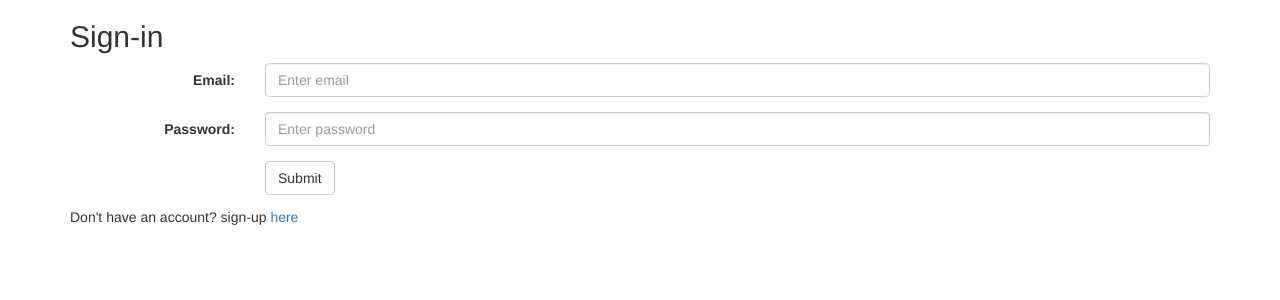
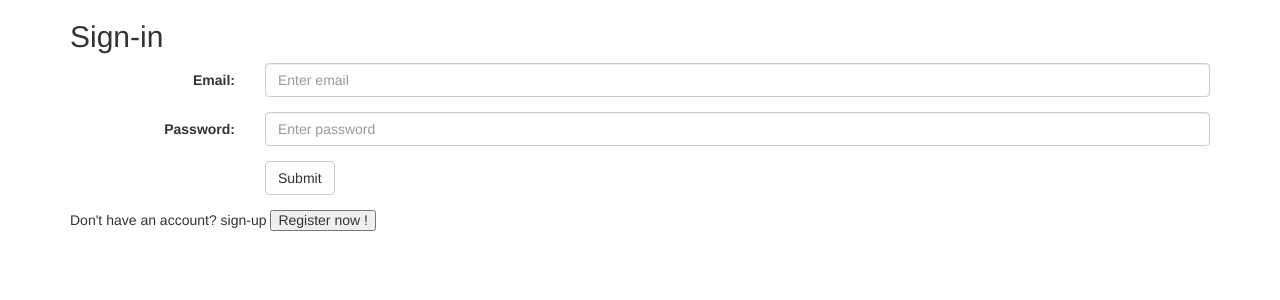
Before and after one commit to abdelrahmanabdelnabi/Course-Registration, a PHP site: page /login.php in a window 1280 px wide. Shown: the top 300 px of the page. Run offline with PHP 8.4, Linux system fonts and the light colour scheme; some libraries are stand-ins or nearby versions.

Commit message:
Bug Fixes

```diff
--- a/login.php
+++ b/login.php
@@ -51,6 +51,16 @@ if($_SERVER["REQUEST_METHOD"] == "POST") {
    <script src="https://ajax.googleapis.com/ajax/libs/jquery/3.2.0/jquery.min.js"></script>
    <script src="https://maxcdn.bootstrapcdn.com/bootstrap/3.3.7/js/bootstrap.min.js"></script>
 
+   <script src="http://code.jquery.com/jquery-1.4.min.js" type="text/javascript"></script>
+   <script type="text/javascript">
+         $(document).ready(function(){
+            $("#register").click(function(){
+                $('#result').load('register.php');
+              //alert("Thanks for visiting!");
+            });
+          });
+    </script>
+
 </head>
 
 <body>
@@ -84,7 +94,8 @@ if($_SERVER["REQUEST_METHOD"] == "POST") {
       echo '<div class="alert alert-danger">'.$error.'</div>';
 ?>
 </form>
-<h5>Don't have an account? sign-up <a href="register.php">here</a></h5>
+<h5>Don't have an account? sign-up <input type='button' value='Register now !' id="register"></h5>
+<div id="result" style="clear:both;"></div>
 
 </div>
 
--- a/welcome.php
+++ b/welcome.php
@@ -15,7 +15,7 @@ include 'bootstrap.css';
 			<div class="col-md-3">
 				<h1>Welcome <?php echo $_SESSION['name']; ?></h1>
 				<?php  if($_SESSION['dept'] !== '') {
-					echo '<h1><a href="/database/lab1/reg_courses.php">Courses</a></h1>';
+					echo '<h1><a href="reg_courses.php">Courses</a></h1>';
 				}
 				?>
 				<h1><a href = "logout.php">Sign Out</a></h1>
@@ -25,14 +25,14 @@ include 'bootstrap.css';
 				<?php
 				if($_SESSION['dept'] !== '') {
 					echo "<h2>your department is ".$_SESSION['dept']." </h2>";
-					echo '<h3>go to course selection <a href="/database/lab1/reg_courses.php">here</a></h3>';
+					echo '<h3>go to course selection <a href="reg_courses.php">here</a></h3>';
 				} else { // no deptartment.. select department
 
 					echo "<h2>Please select your department</h2>";
 					echo   '<form action="reg_dept.php" method="post"><div class="form-group"><select name="department" class="form-control"/>';
 					$index = 1;
 					foreach($depts as $value) {
-						echo "<option value =".$index.">".$value['name']."</option>\n";
+						echo "<option value =".$index.">".$value['name'].' ( '.$value['description'].' )'."</option>\n";
 						$index++;
 					}
 					echo '</select></div>
```
Also changed, not shown: reg_courses.php (+17 -2 lines).
